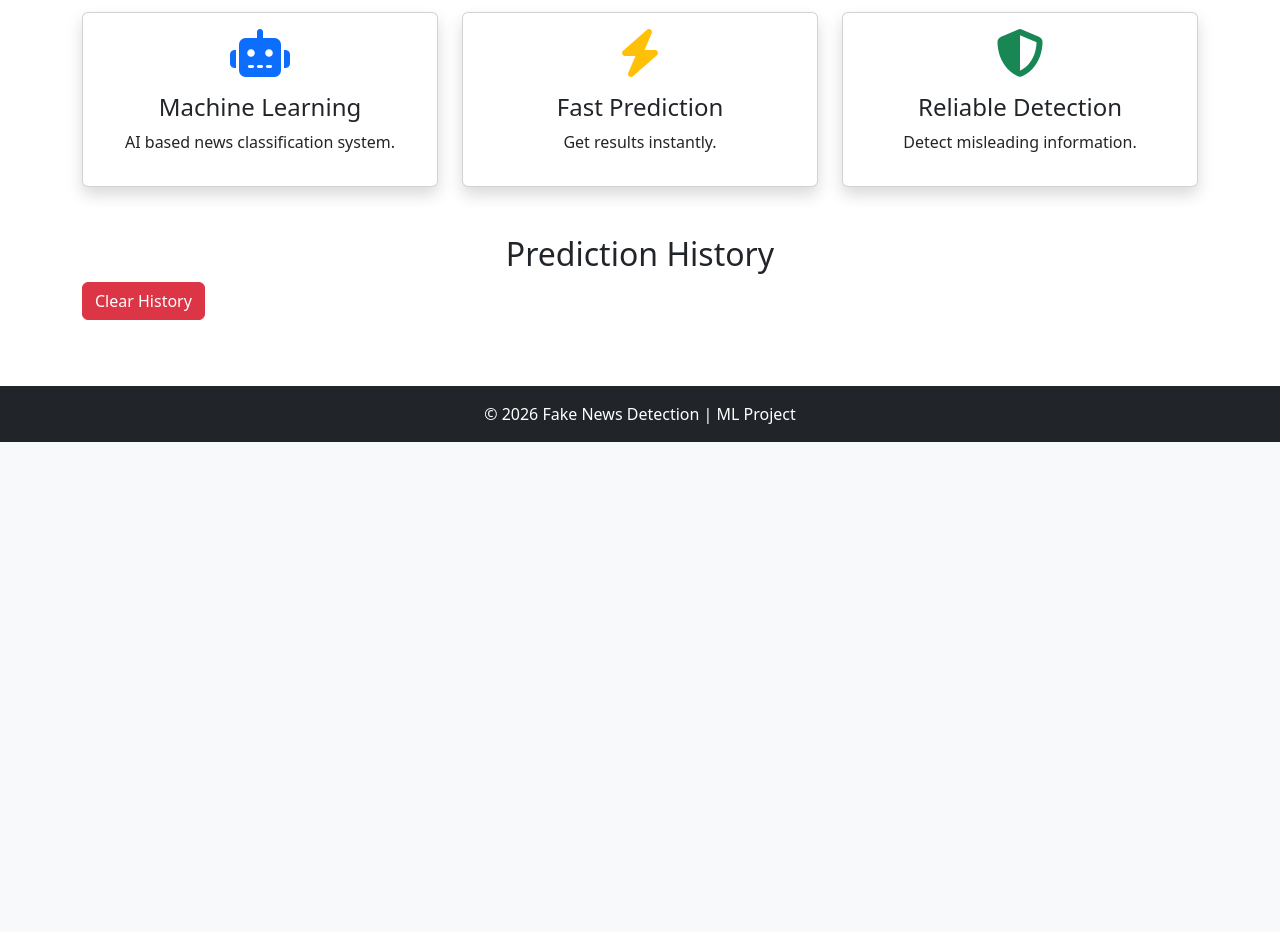
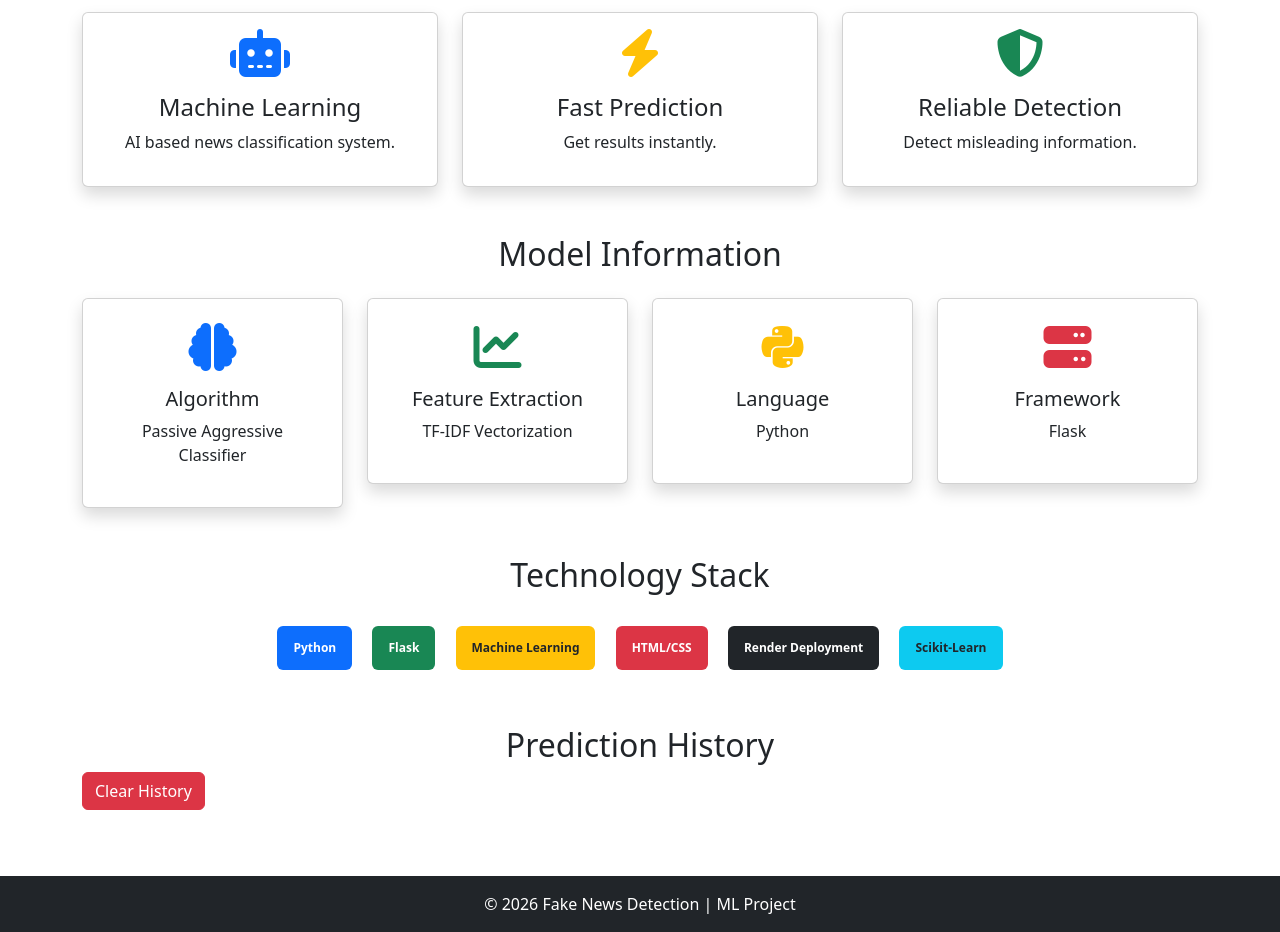
Before and after one commit to ankurmishraiet/Fake-News-Detection-Using-ML, a Flask app: page / in a window 1280 px wide. Shown: the part 863-1795 px from the top of the page. Before the commit the page ends 1305 px from the top, so only its background shows below. Run offline with Flask 2, Linux system fonts and the light colour scheme; parts of the project's set-up code (start-up, migrations or seed data) failed here and were passed over.

Commit message:
index.html
Added sections for Model Information and Technology Stack with relevant details.

```diff
--- a/templates/index.html
+++ b/templates/index.html
@@ -434,7 +434,153 @@ Detect misleading information.
 
 
 </section>
+<!-- Model Information Section -->
 
+<section class="container my-5">
+
+<h2 class="text-center mb-4">
+Model Information
+</h2>
+
+
+<div class="row">
+
+
+<div class="col-md-3">
+
+<div class="card shadow text-center p-4">
+
+<i class="fa-solid fa-brain fa-3x text-primary"></i>
+
+<h5 class="mt-3">
+Algorithm
+</h5>
+
+<p>
+Passive Aggressive Classifier
+</p>
+
+</div>
+
+</div>
+
+
+
+<div class="col-md-3">
+
+<div class="card shadow text-center p-4">
+
+<i class="fa-solid fa-chart-line fa-3x text-success"></i>
+
+<h5 class="mt-3">
+Feature Extraction
+</h5>
+
+<p>
+TF-IDF Vectorization
+</p>
+
+</div>
+
+</div>
+
+
+
+<div class="col-md-3">
+
+<div class="card shadow text-center p-4">
+
+<i class="fa-brands fa-python fa-3x text-warning"></i>
+
+<h5 class="mt-3">
+Language
+</h5>
+
+<p>
+Python
+</p>
+
+</div>
+
+</div>
+
+
+
+<div class="col-md-3">
+
+<div class="card shadow text-center p-4">
+
+<i class="fa-solid fa-server fa-3x text-danger"></i>
+
+<h5 class="mt-3">
+Framework
+</h5>
+
+<p>
+Flask
+</p>
+
+</div>
+
+</div>
+
+
+</div>
+
+</section>
+
+
+
+
+<!-- Technology Stack Section -->
+
+
+<section class="container my-5">
+
+
+<h2 class="text-center mb-4">
+Technology Stack
+</h2>
+
+
+
+<div class="text-center">
+
+
+<span class="badge bg-primary m-2 p-3">
+Python
+</span>
+
+
+<span class="badge bg-success m-2 p-3">
+Flask
+</span>
+
+
+<span class="badge bg-warning text-dark m-2 p-3">
+Machine Learning
+</span>
+
+
+<span class="badge bg-danger m-2 p-3">
+HTML/CSS
+</span>
+
+
+<span class="badge bg-dark m-2 p-3">
+Render Deployment
+</span>
+
+
+<span class="badge bg-info text-dark m-2 p-3">
+Scikit-Learn
+</span>
+
+
+</div>
+
+
+</section>
 
 
 
```
